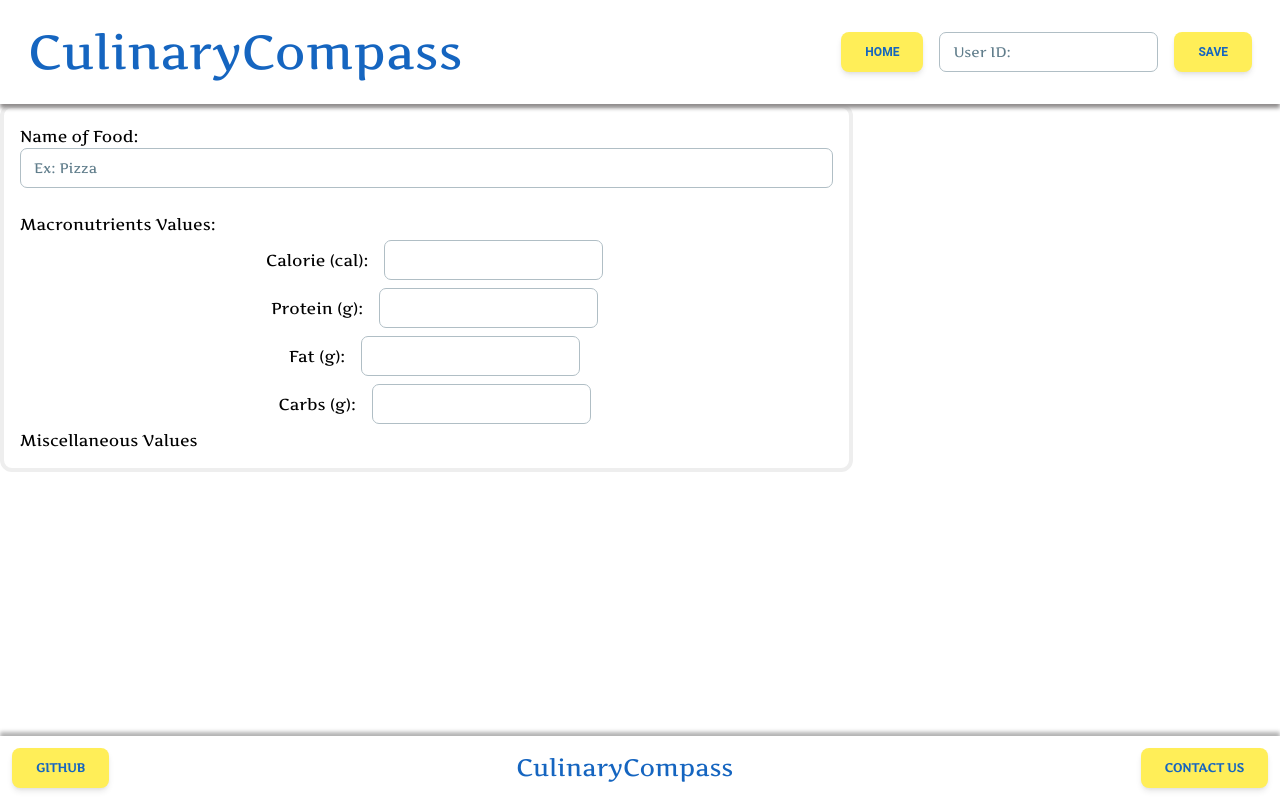
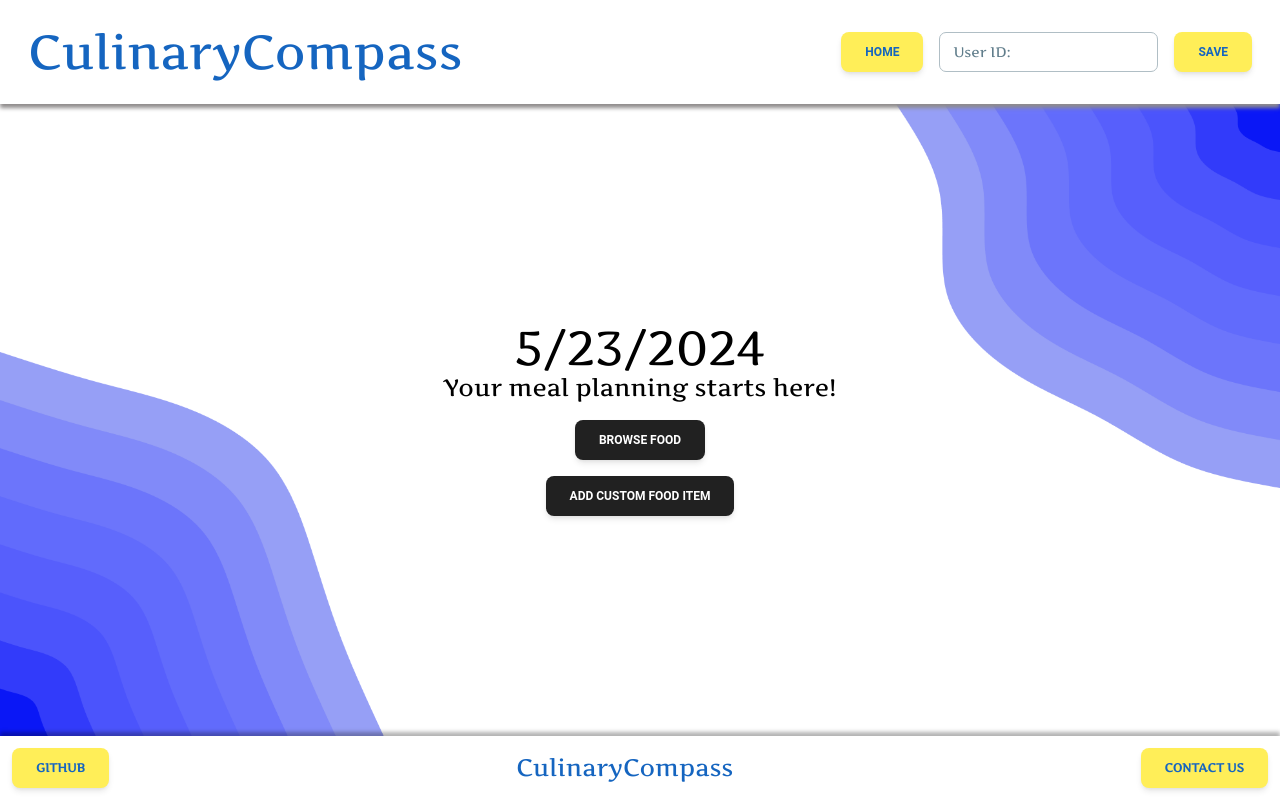
Before and after one commit to TuThanhHuy2124/culinary-compass, a React (Vite) app: page /plan in a window 1280 px wide. Built offline with nearby package versions, Linux system fonts and the light colour scheme.

Commit message:
Update UI

```diff
--- a/src/components/FoodDetail.jsx
+++ b/src/components/FoodDetail.jsx
@@ -36,9 +36,8 @@ export default function FoodDetail(){
         "Selenium",
     ]
     return (
-        <div className="flex flex-col justify-center w-2/3 border-4 p-4 border-gray rounded-xl">
-            <p>Name of Food:</p>
-            <CustomInput name="Ex: Pizza"/><br/>
+        <div className="flex flex-col justify-center w-2/3 border-4 p-4 border-gray rounded-xl bg-[#DCDDFF] bg-opacity-75">
+            <CustomInput name="Name of Food"/><br/>
             <div className="overflow-auto max-h-[30vh]">
                 <p>Macronutrients Values:</p>
                 {macro.map((nutrient, i) => (
--- a/src/components/Layout.jsx
+++ b/src/components/Layout.jsx
@@ -5,7 +5,7 @@ import { LinkButton } from "./LinkButton";
 import { useState } from "react";
 
 export default function Layout() {
-    const [loggedIn, setLoggedIn] = useState(false);
+    const [loggedIn, setLoggedIn] = useState(!(localStorage.getItem("username") === null));
 
     const saveUsername = () => {
         localStorage.setItem("username", document.getElementById("uid").value);
@@ -24,6 +24,8 @@ export default function Layout() {
                 </ul> :
                 <ul className="flex space-x-4 m-7">
                     <LinkButton destination="/" name="Home"></LinkButton>
+                    <LinkButton destination="/day" name="Today"></LinkButton>
+                    <LinkButton destination="/plan" name="My Plan"></LinkButton>
                     <LinkButton destination="/month" name="Calendar"></LinkButton>
                 </ul>
                 }
--- a/src/components/SearchBar.jsx
+++ b/src/components/SearchBar.jsx
@@ -1,34 +1,46 @@
-import React from "react";
+import React, { useState } from "react";
 import { DocSearch } from "@docsearch/react";
-import { Input } from "@material-tailwind/react";
-
-const APP_ID = "your-app-id";
-const INDEX_NAME = "your-index-name";
-const API_KEY = "your-algolia-api-key";
+import {
+  Menu,
+  MenuHandler,
+  Button,
+  MenuList,
+  MenuItem,
+  Input,
+} from "@material-tailwind/react";
 
 export function SearchBar() {
+  const [searching, setSearching] = useState(false);
+
+  const handleMenu = (e) => {
+    console.log(e);
+    if(e.target.value === "") {setSearching(false)}
+    else setSearching(true)
+  }
+
   return (
-    <div className="group relative w-1/4 m-4">
-      <Input
-        type="email"
-        placeholder="Search"
-        className="focus:!border-t-gray-900 group-hover:border-2 group-hover:!border-gray-900"
-        labelProps={{
-          className: "hidden",
-        }}
-        readOnly
-      />
-      <div className="absolute top-[calc(50%-1px)] right-2.5 -translate-y-2/4">
-        <kbd className="rounded border border-blue-gray-100 bg-white px-1 pt-px pb-0 text-xs font-medium text-gray-900 shadow shadow-black/5">
-          <span className="mr-0.5 inline-block translate-y-[1.5px] text-base">
-            ⌘
-          </span>
-          K
-        </kbd>
-      </div>
-      <div className="absolute inset-0 w-full opacity-0">
-        <DocSearch indexName={INDEX_NAME} apiKey={API_KEY} appId={APP_ID} />
-      </div>
+    <div className="m-4">
+        <Menu
+          dismiss={{
+            itemPress: false,
+          }}
+        >
+          <MenuHandler>
+            <Button>Browse Food</Button>
+          </MenuHandler>
+          <MenuList>
+            <Input
+              label="Search"
+              containerProps={{
+                className: "mb-4",
+              }}
+              onChange={handleMenu}
+            />
+            <MenuItem>Menu Item 1</MenuItem>
+            <MenuItem>Menu Item 2</MenuItem>
+            <MenuItem>Menu Item 3</MenuItem>
+          </MenuList>
+        </Menu>
     </div>
   );
 }
--- a/src/pages/DailyPlanner.jsx
+++ b/src/pages/DailyPlanner.jsx
@@ -1,10 +1,20 @@
+import { useState } from "react";
 import FoodDetail from "../components/FoodDetail";
-
+import { SearchBar } from "../components/SearchBar";
+import { Button } from "@material-tailwind/react";
 
 export default function DailyPlanner () {
+    const [addFood, setAddFood] = useState(false);
+
     return (
-    <div className="min-h-[var(--min-display)]">
-        <FoodDetail/>
+    <div className="relative min-h-[var(--min-display)] flex flex-col items-center justify-center z-99999">
+        <h1 className="text-5xl">5/23/2024</h1>
+        <h2 className="text-2xl">Your meal planning starts here!</h2>
+        <SearchBar/>
+        <Button onClick={(e) => setAddFood(!addFood)}>Add Custom Food Item</Button>
+        {addFood && <FoodDetail/>}
+        <img className="absolute bottom-0 left-0 z-[-1] size-[30vw]" src="../../curve_1.png"></img>
+        <img className="absolute top-0 right-0 z-[-1] size-[30vw]" src="../../curve_2.png"></img>
     </div>
     )
 }
--- a/src/pages/Home.jsx
+++ b/src/pages/Home.jsx
@@ -1,5 +1,4 @@
 import { Button } from "@material-tailwind/react"
-import { CustomInput } from "../components/CustomInput"
 
 export default function Home () {
 
@@ -15,7 +14,11 @@ export default function Home () {
                     <img src="../../home_img.png" className="h-auto w-48"></img>
                 </div>
             </div>
-            <Button onClick={()=>{window.location.href += "month"}}className="!bg-yellow-400 !text-blue-800 -translate-y-3/4 !h-[10vh]">
+            <Button onClick={()=>{
+                if(localStorage.getItem("username") !== null) {
+                    window.location.href += "month"
+                }}}
+                className="!bg-yellow-400 !text-blue-800 -translate-y-3/4 !h-[10vh]">
                 <h1 className="text-[3vw] p-2">Get Started</h1>
             </Button>
             <div id="row-1-container" className="flex">
```
Also changed, not shown: public/curve_1.png (added), public/curve_2.png (added).
